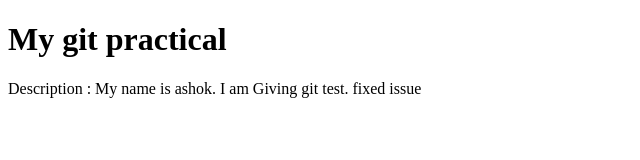
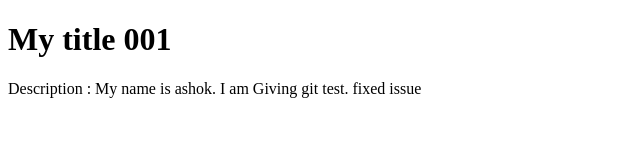
Before and after one commit to AshokChhatani/Test-git, a plain HTML site: page index.html in a window 1280 px wide. Shown: the whole page, without its empty margins (0-640 px from the left). Drawn offline with Linux system fonts and the light colour scheme.

Commit message:
Update index.html

```diff
--- a/index.html
+++ b/index.html
@@ -7,7 +7,7 @@
     <title>Document</title>
   </head>
   <body>
-    <h1>My git practical</h1>
+    <h1>My title 001</h1>
 
     Description : My name is ashok. I am Giving git test. fixed issue
   </body>
```
